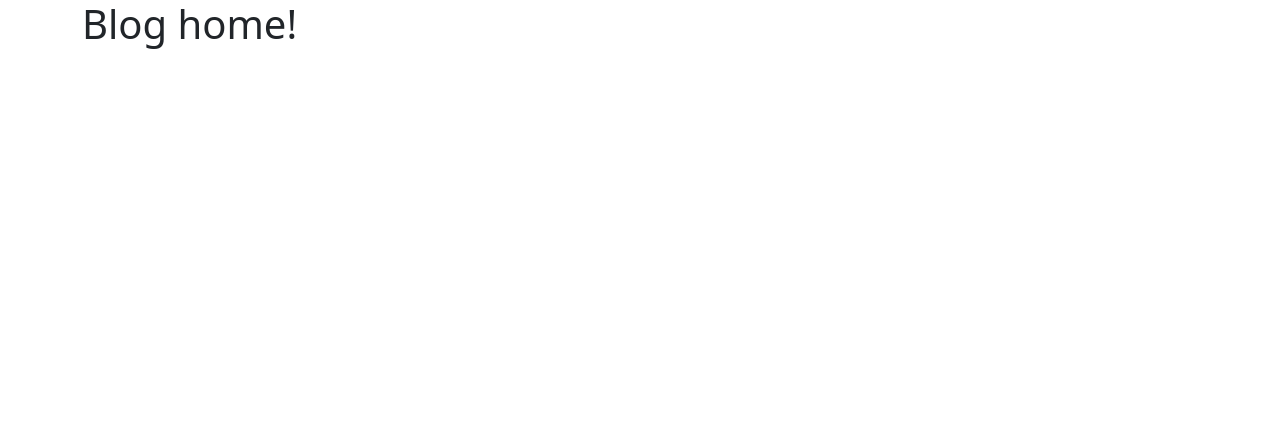
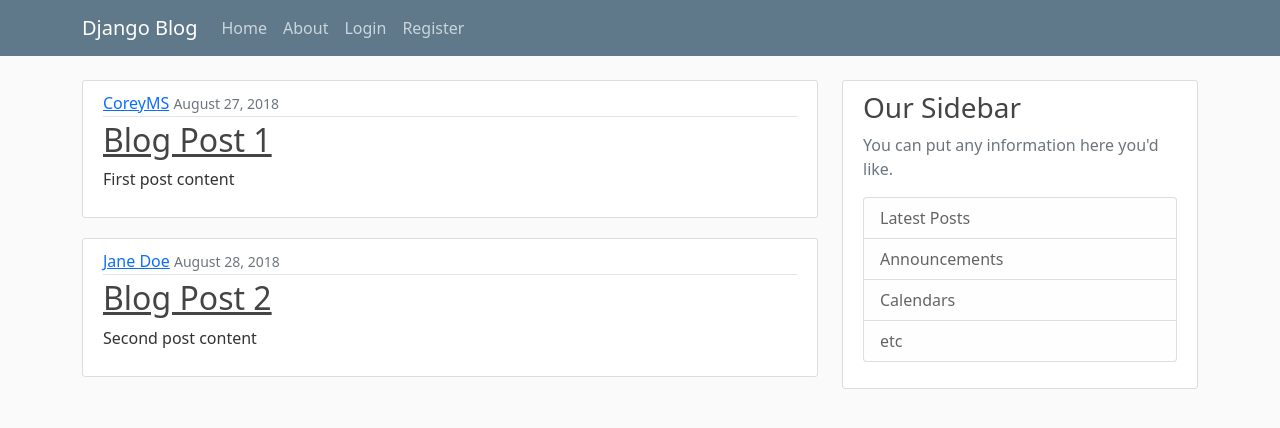
Before and after one commit to MihailKovachev/django_blog_app, a Django app: page / in a window 1280 px wide. Shown: the top 428 px of the page. Run offline with Django 5.2, Linux system fonts and the light colour scheme.

Commit message:
Custom styling

```diff
--- /dev/null
+++ b/src/blog/static/blog/css/main.css
@@ -0,0 +1,84 @@
+body {
+    background: #fafafa;
+    color: #333333;
+    margin-top: 5rem;
+  }
+
+  h1, h2, h3, h4, h5, h6 {
+    color: #444444;
+  }
+
+  ul {
+    margin: 0;
+  }
+
+  .bg-steel {
+    background-color: #5f788a;
+  }
+
+  .site-header .navbar-nav .nav-link {
+    color: #cbd5db;
+  }
+
+  .site-header .navbar-nav .nav-link:hover {
+    color: #ffffff;
+  }
+
+  .site-header .navbar-nav .nav-link.active {
+    font-weight: 500;
+  }
+
+  .content-section {
+    background: #ffffff;
+    padding: 10px 20px;
+    border: 1px solid #dddddd;
+    border-radius: 3px;
+    margin-bottom: 20px;
+  }
+
+  .article-title {
+    color: #444444;
+  }
+
+  a.article-title:hover {
+    color: #428bca;
+    text-decoration: none;
+  }
+
+  .article-content {
+    white-space: pre-line;
+  }
+
+  .article-img {
+    height: 65px;
+    width: 65px;
+    margin-right: 16px;
+  }
+
+  .article-metadata {
+    padding-bottom: 1px;
+    margin-bottom: 4px;
+    border-bottom: 1px solid #e3e3e3
+  }
+
+  .article-metadata a:hover {
+    color: #333;
+    text-decoration: none;
+  }
+
+  .article-svg {
+    width: 25px;
+    height: 25px;
+    vertical-align: middle;
+  }
+
+  .account-img {
+    height: 125px;
+    width: 125px;
+    margin-right: 20px;
+    margin-bottom: 16px;
+  }
+
+  .account-heading {
+    font-size: 2.5rem;
+  }
--- a/src/blog/templates/blog/about.html
+++ b/src/blog/templates/blog/about.html
@@ -1,5 +1,5 @@
 {% extends 'blog/base.html' %}
 
-{% block 'content' %}
+{% block content %}
     <h1>About page!</h1>
 {% endblock%}
--- a/src/blog/templates/blog/base.html
+++ b/src/blog/templates/blog/base.html
@@ -1,3 +1,5 @@
+{% load static %}
+
 <!DOCTYPE html>
 
 <html>
@@ -9,6 +11,9 @@
     <!-- Bootstrap CSS -->
     <link href="https://cdn.jsdelivr.net/npm/bootstrap@5.0.2/dist/css/bootstrap.min.css" rel="stylesheet" integrity="sha384-EVSTQN3/azprG1Anm3QDgpJLIm9Nao0Yz1ztcQTwFspd3yD65VohhpuuCOmLASjC" crossorigin="anonymous">
 
+    <!-- Custom CSS -->
+    <link rel="stylesheet" type="text/css" href="{% static 'blog/css/main.css' %}">
+
     {% if title %}
         <title>{{ title }}</title>
     {% else %}
@@ -18,10 +23,50 @@
 
     </head>
     <body>
-        <div class="container">
-            {% block 'content' %}
-            {% endblock %}
-        </div>
+        <header class="site-header">
+            <nav class="navbar navbar-expand-md navbar-dark bg-steel fixed-top">
+              <div class="container">
+                <a class="navbar-brand mr-4" href="/">Django Blog</a>
+                <button class="navbar-toggler" type="button" data-toggle="collapse" data-target="#navbarToggle" aria-controls="navbarToggle" aria-expanded="false" aria-label="Toggle navigation">
+                <span class="navbar-toggler-icon"></span>
+                </button>
+                <div class="collapse navbar-collapse" id="navbarToggle">
+                  <div class="navbar-nav mr-auto">
+                    <a class="nav-item nav-link" href="{% url 'blog-home' %}">Home</a>
+                    <a class="nav-item nav-link" href="{% url 'blog-about' %}">About</a>
+                  </div>
+                  <!-- Navbar Right Side -->
+                  <div class="navbar-nav">
+                    <a class="nav-item nav-link" href="#">Login</a>
+                    <a class="nav-item nav-link" href="#">Register</a>
+                  </div>
+                </div>
+              </div>
+            </nav>
+          </header>
+
+          <main role="main" class="container">
+            <div class="row">
+              <div class="col-md-8">
+                {% block content %}
+                {% endblock %}
+              </div>
+              <div class="col-md-4">
+                <div class="content-section">
+                  <h3>Our Sidebar</h3>
+                  <p class='text-muted'>You can put any information here you'd like.
+                    <ul class="list-group">
+                      <li class="list-group-item list-group-item-light">Latest Posts</li>
+                      <li class="list-group-item list-group-item-light">Announcements</li>
+                      <li class="list-group-item list-group-item-light">Calendars</li>
+                      <li class="list-group-item list-group-item-light">etc</li>
+                    </ul>
+                  </p>
+                </div>
+              </div>
+            </div>
+          </main>
+
         <script src="https://cdn.jsdelivr.net/npm/@popperjs/core@2.9.2/dist/umd/popper.min.js" integrity="sha384-IQsoLXl5PILFhosVNubq5LC7Qb9DXgDA9i+tQ8Zj3iwWAwPtgFTxbJ8NT4GN1R8p" crossorigin="anonymous"></script>
         <script src="https://cdn.jsdelivr.net/npm/bootstrap@5.0.2/dist/js/bootstrap.min.js" integrity="sha384-cVKIPhGWiC2Al4u+LWgxfKTRIcfu0JTxR+EQDz/bgldoEyl4H0zUF0QKbrJ0EcQF" crossorigin="anonymous"></script>
     </body>
--- a/src/blog/templates/blog/home.html
+++ b/src/blog/templates/blog/home.html
@@ -1,5 +1,16 @@
 {% extends 'blog/base.html'%}
 
-{% block 'content' %}
-    <h1>Blog home!</h1>
+{% block content %}
+    {% for post in posts %}
+    <article class="media content-section">
+        <div class="media-body">
+          <div class="article-metadata">
+            <a class="mr-2" href="#">{{ post.author }}</a>
+            <small class="text-muted">{{ post.date_posted }}</small>
+          </div>
+          <h2><a class="article-title" href="#">{{ post.title }}</a></h2>
+          <p class="article-content">{{ post.content }}</p>
+        </div>
+      </article>
+    {% endfor %}
 {% endblock %}
--- a/src/blog/views.py
+++ b/src/blog/views.py
@@ -1,9 +1,24 @@
 from django.shortcuts import render
 from django.http import HttpResponse
 
+posts = [
+    {
+        'author': 'CoreyMS',
+        'title': 'Blog Post 1',
+        'content': 'First post content',
+        'date_posted': 'August 27, 2018'
+    },
+    {
+        'author': 'Jane Doe',
+        'title': 'Blog Post 2',
+        'content': 'Second post content',
+        'date_posted': 'August 28, 2018'
+    }
+]
+
 # Create your views here.
 def home(request):
-    return render(request, 'blog/home.html')
+    return render(request, 'blog/home.html', {'posts' : posts})
 
 def about(request):
     return render(request, 'blog/about.html')
```
